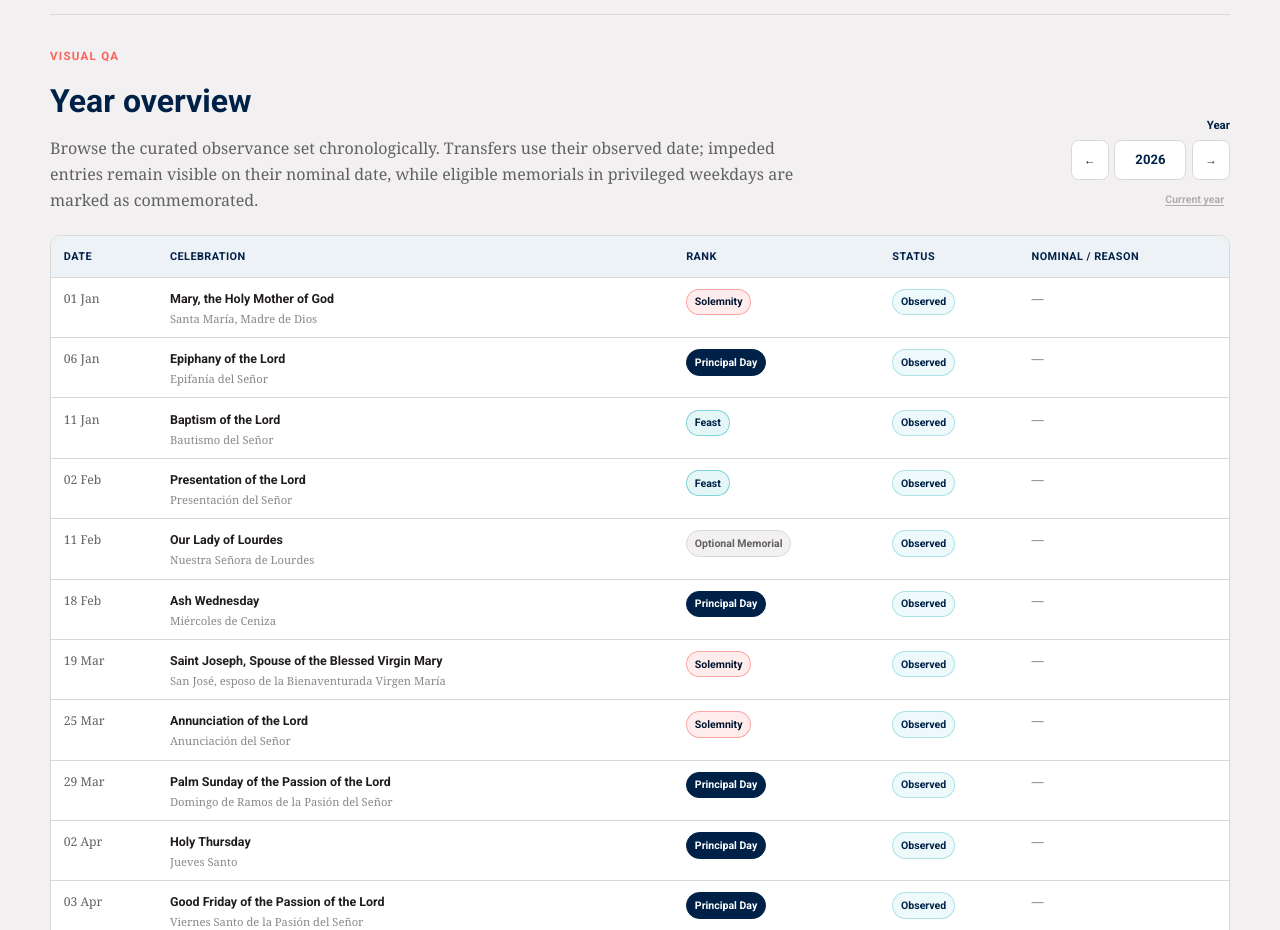
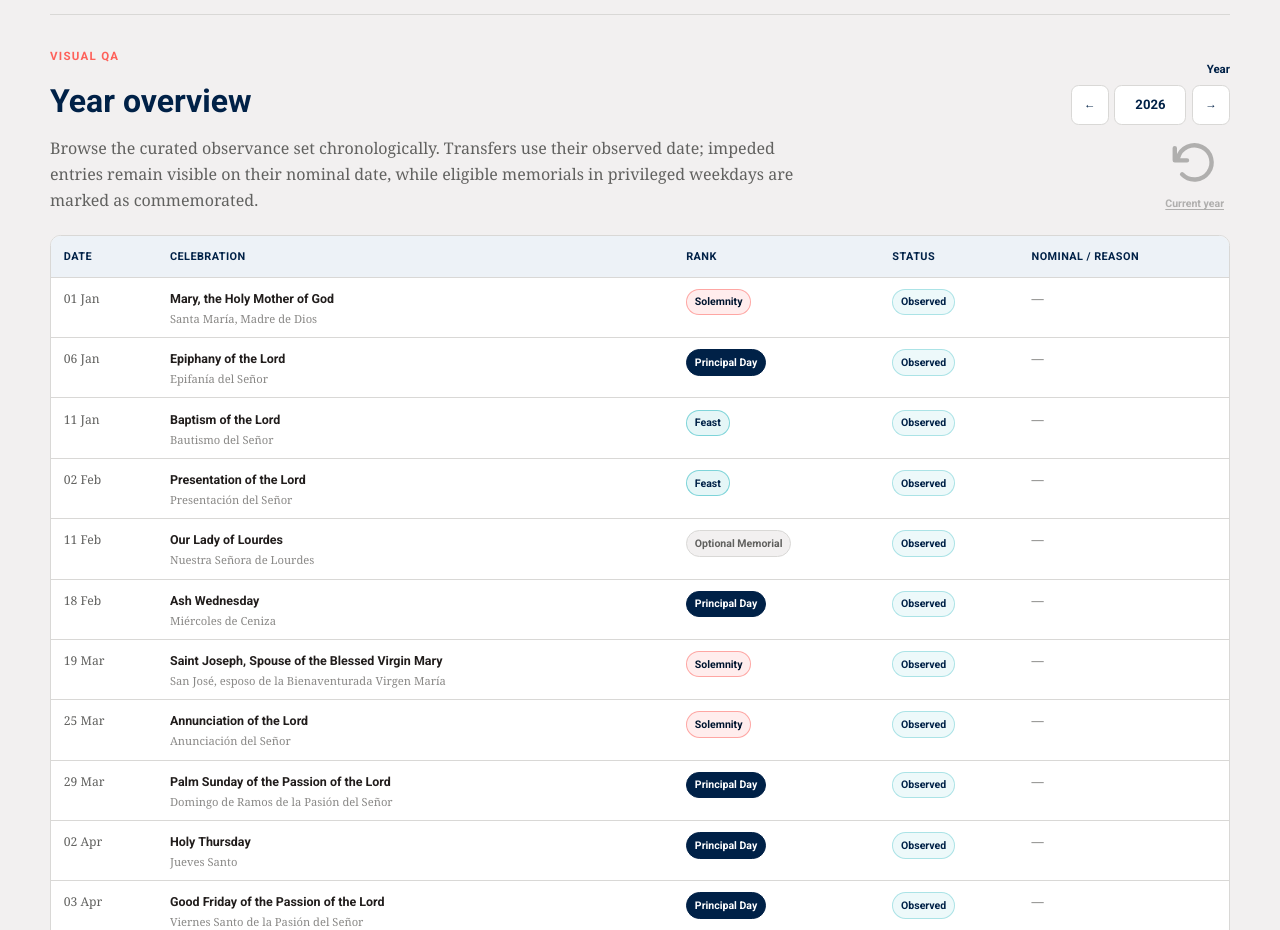
Before and after one commit to bgonzalezbustamante/catholic-calendar, a Next.js app: page / in a window 1280 px wide. Shown: the part 1040-1970 px from the top of the page. Built offline with nearby package versions, Linux system fonts and the light colour scheme.

Commit message:
style: mirror current year action

```diff
--- a/components/year-overview.tsx
+++ b/components/year-overview.tsx
@@ -65,7 +65,21 @@ export default function YearOverview({ initialYear }: { initialYear: number }) {
             disabled={year === initialYear}
             onClick={() => setYear(initialYear)}
           >
-            Current year
+            <svg
+              aria-hidden="true"
+              className="year-current-icon"
+              viewBox="0 0 24 24"
+            >
+              <path
+                d="M4 7v5h5M5.3 11A7 7 0 1 1 7 17.7"
+                fill="none"
+                stroke="currentColor"
+                strokeLinecap="round"
+                strokeLinejoin="round"
+                strokeWidth="1.8"
+              />
+            </svg>
+            <span>Current year</span>
           </button>
         </div>
       </div>
```
